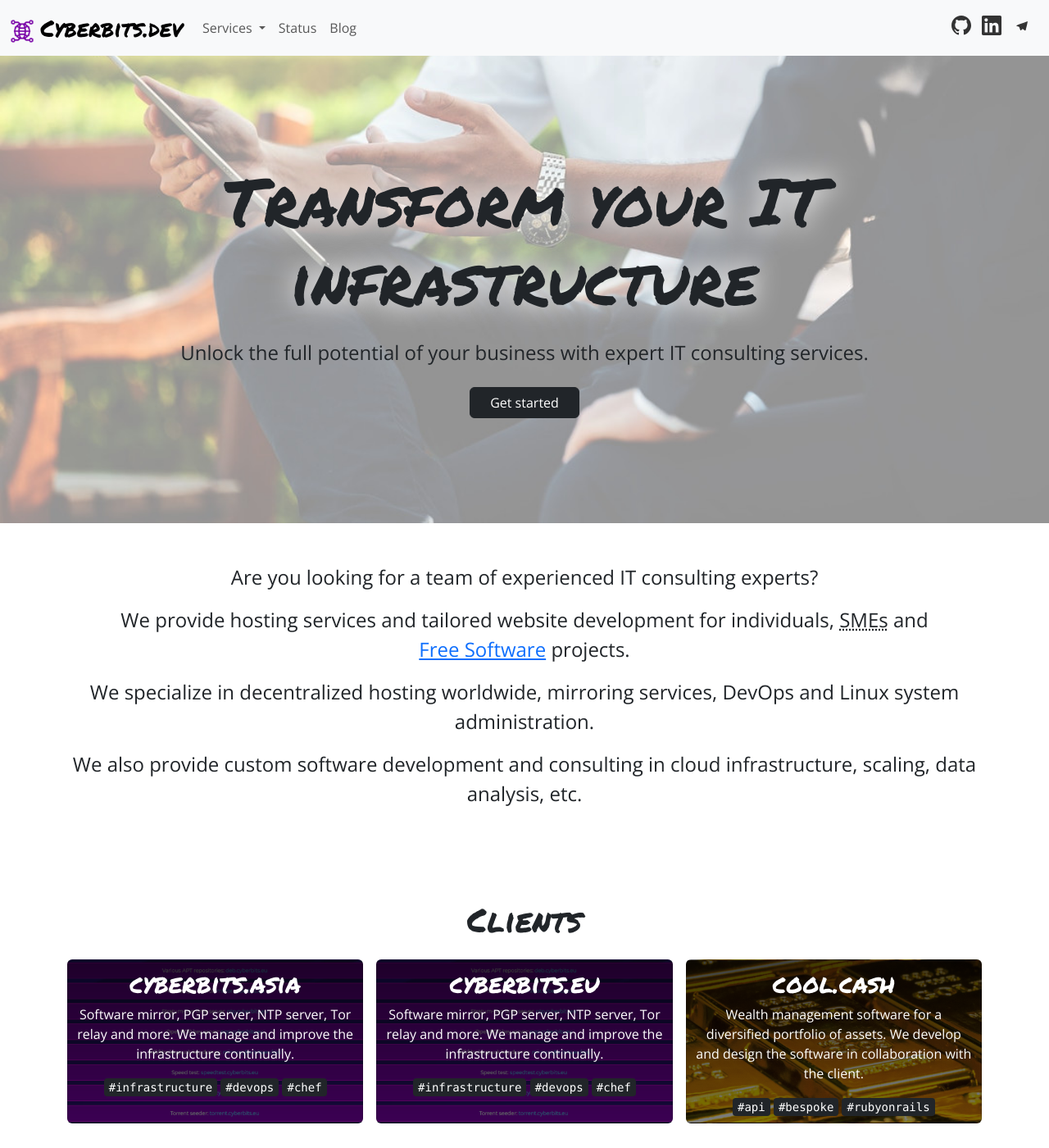
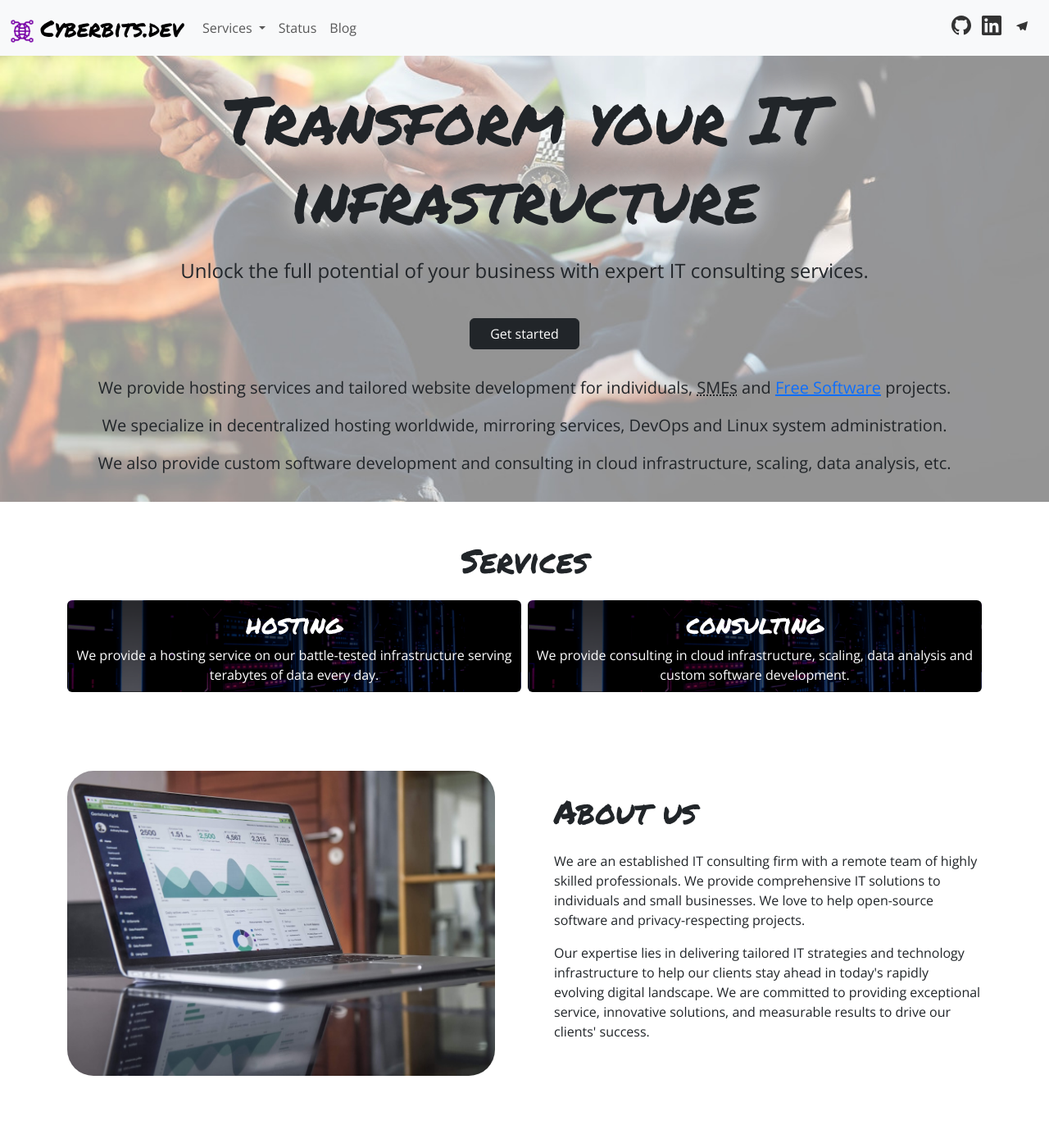
Before and after one commit to cyberbits-dev/cyberbits-dev.github.io, a Jekyll site: the page built from index.markdown, in a window 1280 px wide and 1400 px high. Shown: the whole window at 82% size. Built offline with Jekyll 4.4.1, drawn with Linux system fonts in a browser that asks for light colours.

Commit message:
Showcase services instead of clients

```diff
--- a/_includes/header.html
+++ b/_includes/header.html
@@ -1,4 +1,4 @@
-<nav class="navbar navbar-expand-lg bg-body-tertiary">
+<nav class="navbar navbar-expand-sm bg-body-tertiary fixed-top">
   <div class="container-fluid">
     <a class="navbar-brand" href="/">
       <img src="/assets/logo.png" alt="Logo" width="30" height="30" class="d-inline-block align-text-top">
@@ -9,14 +9,14 @@
       <span class="navbar-toggler-icon"></span>
     </button>
     <div class="collapse navbar-collapse" id="navbarSupportedContent">
-      <ul class="navbar-nav me-auto mb-2 mb-lg-0">
+      <ul class="navbar-nav me-auto">
         <li class="nav-item dropdown">
           <a class="nav-link dropdown-toggle" href="#" role="button" data-bs-toggle="dropdown" aria-expanded="false">
             Services
           </a>
           <ul class="dropdown-menu">
             <li><a class="dropdown-item" href="/hosting">Hosting</a></li>
-            <li><a class="dropdown-item" href="mailto:{{ site.email }}">Consulting</a></li>
+            <li><a class="dropdown-item" href="/consulting">Consulting</a></li>
           </ul>
         </li>
         <li class="nav-item">
@@ -25,10 +25,11 @@
         <li class="nav-item">
           <a class="nav-link px-2 d-none d-sm-block" href="/posts/">Blog</a>
         </li>
-
       </ul>
     </div>
 
-    {%- include social.html -%}
+    <div class="d-none d-sm-block">
+      {%- include social.html -%}
+    </div>
   </div>
 </nav>
--- /dev/null
+++ b/_includes/service-card.html
@@ -0,0 +1,8 @@
+<div class="col">
+  <a href="{{ include.link }}" class="text-decoration-none">
+    <div class="card p-2 text-bg-dark bg-img h-100" style="background-image: linear-gradient(rgba(0, 0, 0, 0.75), rgba(0, 0, 0, 0.5)), url('/assets/service.jpg')">
+      <h2 class="card-title">{{ include.id }}</h2>
+      <p class="card-text">{{ include.description }}</p>
+    </div>
+  </a>
+</div>
--- a/_sass/custom.scss
+++ b/_sass/custom.scss
@@ -25,11 +25,15 @@ h1 {
   vertical-align: text-top;
 }
 
+[data-bs-theme="dark"] .svg-icon {
+  filter: invert(1) brightness(2);
+}
+
 .bg-img {
   background-position: center center;
   background-size: cover;
 }
 
 .bg-banner {
-  padding: 8rem 0;
+  padding: 6rem 0 1rem;
 }
--- a/index.markdown
+++ b/index.markdown
@@ -9,53 +9,45 @@ layout: default
   <div class="container d-flex align-items-center justify-content-center text-center h-100">
     <div>
       <h1 class="display-1">Transform your IT infrastructure</h1>
-      <p class="fs-4 my-4">Unlock the full potential of your business with expert IT consulting services.</p>
-      <a class="btn btn-dark px-4" role="button" rel="nofollow" href="#content">Get started</a>
+      <p class="fs-4">Unlock the full potential of your business with expert IT consulting services.</p>
+      <a class="btn btn-dark px-4 my-4" role="button" rel="nofollow" href="#content">Get started</a>
+      <div class="text-center fs-5 my-2">
+        <p>
+          We provide hosting services and tailored website development for individuals, <abbr title="Small and medium-sized enterprises">SMEs</abbr> and <a href="https://en.wikipedia.org/wiki/Free_software">Free&nbsp;Software</a> projects.
+        </p>
+
+        <p>
+          We specialize in decentralized hosting worldwide, mirroring services, DevOps and Linux system administration.
+        </p>
+
+        <p>
+          We also provide custom software development and consulting in cloud infrastructure, scaling, data analysis, etc.
+        </p>
+      </div>
     </div>
   </div>
 </div>
 
 <div class="container">
   <a aria-label="content" id="content" href="#"></a>
-
   <div class="d-flex flex-column mb-3">
-    <div class="my-5 text-center fs-4">
-      <p>
-        Are you looking for a team of experienced IT consulting experts?
-      </p>
-
-      <p>
-        We provide hosting services and tailored website development for individuals, <abbr title="Small and medium-sized enterprises">SMEs</abbr> and <a href="https://en.wikipedia.org/wiki/Free_software">Free&nbsp;Software</a> projects.
-      </p>
-
-      <p>
-        We specialize in decentralized hosting worldwide, mirroring services, DevOps and Linux system administration.
-      </p>
-
-      <p>
-        We also provide custom software development and consulting in cloud infrastructure, scaling, data analysis, etc.
-      </p>
-    </div>
-
     <div class="my-5 text-center">
       <div class="row">
         <div class="col">
-          <h1>Clients</h1>
+          <h1>Services</h1>
 
-          <div class="row row-cols-1 row-cols-lg-3 g-2 g-lg-3">
-            {% include client-card.html domain="cyberbits.asia" description="Software mirror, PGP server, NTP server, Tor relay and more. We manage and improve the infrastructure continually." tags="infrastructure,devops,chef" %}
+          <div class="row row-cols-1 row-cols-lg-2 g-2 g-lg-2">
+            {% include service-card.html id="hosting" link="/hosting" description="We provide a hosting service on our battle-tested infrastructure serving terabytes of data every day." %}
 
-            {% include client-card.html domain="cyberbits.eu" description="Software mirror, PGP server, NTP server, Tor relay and more. We manage and improve the infrastructure continually." tags="infrastructure,devops,chef" %}
-
-            {% include client-card.html domain="cool.cash" description="Wealth management software for a diversified portfolio of assets. We develop and design the software in collaboration with the client." tags="api,bespoke,rubyonrails" %}
+            {% include service-card.html id="consulting" link="/consulting" description="We provide consulting in cloud infrastructure, scaling, data analysis and custom software development." %}
           </div>
         </div>
       </div>
     </div>
 
-    <div class="my-5">
+    <div class="my-5 d-none d-lg-block">
       <div class="row align-items-center">
-        <div class="col d-none d-lg-block me-5">
+        <div class="col me-5">
           <img src="/assets/about-us.jpg" class="img-fluid rounded-5" alt="About us">
         </div>
 
@@ -79,7 +71,7 @@ layout: default
     <div class="pt-5">
       <div class="row">
         <div class="col-12 col-md-6">
-          <h1>Contact us</h1>
+          <h1 class="text-center text-sm-start">Contact us</h1>
           <p>
             Let's talk.
             Send us a message here or
```
Also changed, not shown: consulting.html (added, +18 -0 lines), assets/service.jpg (added).
